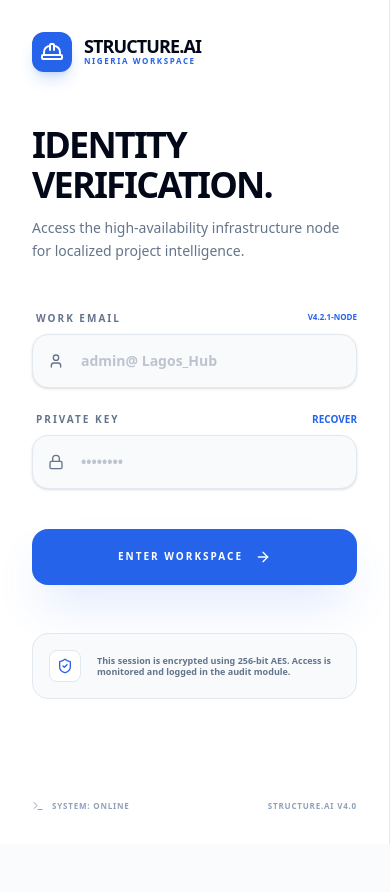
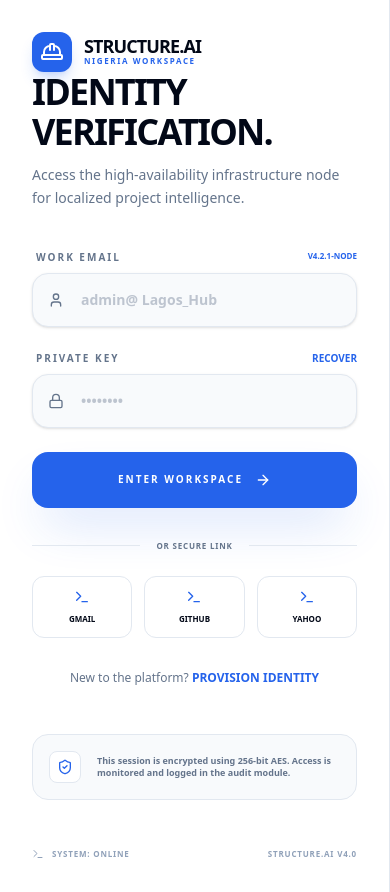
Before and after one commit to ecoinboxhub/nigeria-ai-frontend, a Next.js app: page /login in a window 390 px wide. Before the commit the page ends 844 px from the top, so only its background shows below. Built offline with nearby package versions, Linux system fonts and the light colour scheme; no server answers.

Commit message:
feat: implement secure identity with multi-provider OAuth and verified 10 AI modules

```diff
--- a/package.json
+++ b/package.json
@@ -10,6 +10,7 @@
   },
   "dependencies": {
     "@ducanh2912/next-pwa": "^10.2.9",
+    "@supabase/supabase-js": "^2.99.3",
     "@tanstack/react-query": "^5.90.21",
     "axios": "^1.13.6",
     "clsx": "^2.1.1",
--- a/src/app/login/page.tsx
+++ b/src/app/login/page.tsx
@@ -5,11 +5,12 @@ import { useRouter } from "next/navigation";
 import { motion } from "framer-motion";
 import { Lock, User, Loader2, HardHat, ArrowRight, ShieldCheck, Terminal } from "lucide-react";
 import api from "@/lib/api";
+import { supabase } from "@/lib/supabase";
+import Link from "next/link";
 
 export default function LoginPage() {
   const [loading, setLoading] = useState(false);
   const router = useRouter();
-
   const [error, setError] = useState("");
 
   const handleLogin = async (e: React.FormEvent) => {
@@ -17,7 +18,6 @@ export default function LoginPage() {
     setLoading(true);
     setError("");
 
-    // Read form values (using refs or state, but here I'll use target for simplicity since it's a small form)
     const target = e.target as any;
     const email = target[0].value;
     const password = target[1].value;
@@ -28,6 +28,23 @@ export default function LoginPage() {
       router.push("/dashboard/projects");
     } catch (err: any) {
       setError(err.response?.data?.detail || "Authentication failed. Node unreachable.");
+    } finally {
+      setLoading(false);
+    }
+  };
+
+  const handleSocialLogin = async (provider: 'google' | 'github' | 'yahoo') => {
+    try {
+      setLoading(true);
+      const { error } = await supabase.auth.signInWithOAuth({
+        provider,
+        options: {
+          redirectTo: `${window.location.origin}/dashboard/projects`
+        }
+      });
+      if (error) throw error;
+    } catch (err: any) {
+      setError(`Auth failed: ${err.message}`);
     } finally {
       setLoading(false);
     }
@@ -53,7 +70,7 @@ export default function LoginPage() {
           animate={{ opacity: 1, y: 0 }}
           className="w-full max-w-sm mx-auto my-auto"
         >
-          <div className="mb-12">
+          <div className="mb-10">
             <h1 className="text-4xl font-black text-foreground mb-3 tracking-tighter uppercase">
               Identity <br />Verification.
             </h1>
@@ -63,6 +80,12 @@ export default function LoginPage() {
           </div>
 
           <form onSubmit={handleLogin} className="space-y-6">
+            {error && (
+              <div className="p-3 bg-red-50 border border-red-100 rounded-xl text-red-600 text-[10px] font-black uppercase tracking-widest text-center">
+                {error}
+              </div>
+            )}
+
             <div className="space-y-2">
               <div className="flex justify-between pl-1">
                  <label className="text-[10px] font-black text-muted-foreground uppercase tracking-[0.2em]">Work Email</label>
@@ -82,7 +105,7 @@ export default function LoginPage() {
             <div className="space-y-2">
               <div className="flex items-center justify-between pl-1">
                  <label className="text-[10px] font-black text-muted-foreground uppercase tracking-[0.2em]">Private Key</label>
-                 <a href="#" className="text-[10px] font-black text-primary hover:underline transition-all">RECOVER</a>
+                 <a href="#" className="text-[10px] font-black text-primary hover:underline transition-all uppercase">RECOVER</a>
               </div>
               <div className="relative group">
                 <Lock className="absolute left-4 top-1/2 -translate-y-1/2 w-4 h-4 text-muted-foreground group-focus-within:text-primary transition-colors" />
@@ -97,7 +120,7 @@ export default function LoginPage() {
 
             <button
               disabled={loading}
-              className="w-full bg-primary text-white font-black text-[10px] uppercase tracking-[0.2em] py-5 rounded-2xl shadow-2xl shadow-primary/20 hover:scale-[1.02] active:scale-[0.98] transition-all flex items-center justify-center gap-3 mt-10"
+              className="w-full bg-primary text-white font-black text-[10px] uppercase tracking-[0.2em] py-5 rounded-2xl shadow-2xl shadow-primary/20 hover:scale-[1.02] active:scale-[0.98] transition-all flex items-center justify-center gap-3 mt-6"
             >
               {loading ? (
                 <div className="flex items-center gap-2">
@@ -112,6 +135,44 @@ export default function LoginPage() {
               )}
             </button>
           </form>
+
+          <div className="mt-8">
+            <div className="flex items-center gap-4 mb-6">
+              <div className="h-px bg-border flex-1" />
+              <span className="text-[8px] font-black text-muted-foreground uppercase tracking-widest">or secure link</span>
+              <div className="h-px bg-border flex-1" />
+            </div>
+
+            <div className="grid grid-cols-3 gap-3">
+               <button
+                onClick={() => handleSocialLogin('google')}
+                className="flex items-center justify-center gap-2 p-3 border border-border rounded-xl hover:bg-slate-50 transition-all flex-col sm:flex-row"
+               >
+                  <Terminal className="w-4 h-4 text-primary" />
+                  <span className="text-[8px] font-black text-foreground">GMAIL</span>
+               </button>
+               <button
+                onClick={() => handleSocialLogin('github')}
+                className="flex items-center justify-center gap-2 p-3 border border-border rounded-xl hover:bg-slate-50 transition-all flex-col sm:flex-row"
+               >
+                  <Terminal className="w-4 h-4 text-primary" />
+                  <span className="text-[8px] font-black text-foreground">GITHUB</span>
+               </button>
+               <button
+                onClick={() => handleSocialLogin('yahoo' as any)}
+                className="flex items-center justify-center gap-2 p-3 border border-border rounded-xl hover:bg-slate-50 transition-all flex-col sm:flex-row"
+               >
+                  <Terminal className="w-4 h-4 text-primary" />
+                  <span className="text-[8px] font-black text-foreground">YAHOO</span>
+               </button>
+            </div>
+          </div>
+
+          <div className="mt-8 text-center">
+             <p className="text-xs text-muted-foreground font-medium">
+                New to the platform? <Link href="/register" className="text-primary font-black uppercase hover:underline">Provision Identity</Link>
+             </p>
+          </div>
 
           <div className="mt-12 flex items-center gap-4 p-4 bg-slate-50 border border-border rounded-2xl">
              <div className="w-8 h-8 rounded-lg bg-white border border-border flex items-center justify-center shrink-0">
--- a/src/app/register/page.tsx
+++ b/src/app/register/page.tsx
@@ -6,6 +6,8 @@ import { motion } from "framer-motion";
 import { Lock, User, Loader2, HardHat, ArrowRight, ShieldCheck, Mail, Github, Chrome } from "lucide-react";
 import Link from "next/link";
 import api from "@/lib/api";
+import { createClient } from "@supabase/supabase-js";
+import { supabase } from "@/lib/supabase";
 
 export default function RegisterPage() {
   const [loading, setLoading] = useState(false);
@@ -32,6 +34,23 @@ export default function RegisterPage() {
       router.push("/login?registered=true");
     } catch (err: any) {
       setError(err.response?.data?.detail || "Registration failed. Verification node timeout.");
+    } finally {
+      setLoading(false);
+    }
+  };
+
+  const handleSocialLogin = async (provider: 'google' | 'github' | 'yahoo') => {
+    try {
+      setLoading(true);
+      const { data, error } = await supabase.auth.signInWithOAuth({
+        provider,
+        options: {
+          redirectTo: `${window.location.origin}/dashboard/projects`
+        }
+      });
+      if (error) throw error;
+    } catch (err: any) {
+      setError(`Auth failed: ${err.message}`);
     } finally {
       setLoading(false);
     }
@@ -68,7 +87,7 @@ export default function RegisterPage() {
 
           <form onSubmit={handleRegister} className="space-y-4">
             {error && (
-              <div className="p-3 bg-red-50 border border-red-100 rounded-xl text-red-600 text-[10px] font-black uppercase tracking-widest">
+              <div className="p-3 bg-red-50 border border-red-100 rounded-xl text-red-600 text-[10px] font-black uppercase tracking-widest text-center">
                 {error}
               </div>
             )}
@@ -144,14 +163,27 @@ export default function RegisterPage() {
               <div className="h-px bg-border flex-1" />
             </div>
 
-            <div className="grid grid-cols-2 gap-3">
-               <button className="flex items-center justify-center gap-2 p-3 border border-border rounded-xl hover:bg-slate-50 transition-all">
+            <div className="grid grid-cols-3 gap-3">
+               <button
+                onClick={() => handleSocialLogin('google')}
+                className="flex items-center justify-center gap-2 p-3 border border-border rounded-xl hover:bg-slate-50 transition-all"
+               >
                   <Chrome className="w-4 h-4" />
-                  <span className="text-[10px] font-black text-foreground">GMAIL</span>
+                  <span className="text-[8px] font-black text-foreground">GMAIL</span>
                </button>
-               <button className="flex items-center justify-center gap-2 p-3 border border-border rounded-xl hover:bg-slate-50 transition-all">
+               <button
+                onClick={() => handleSocialLogin('github')}
+                className="flex items-center justify-center gap-2 p-3 border border-border rounded-xl hover:bg-slate-50 transition-all"
+               >
                   <Github className="w-4 h-4" />
-                  <span className="text-[10px] font-black text-foreground">GITHUB</span>
+                  <span className="text-[8px] font-black text-foreground">GITHUB</span>
+               </button>
+               <button
+                onClick={() => handleSocialLogin('yahoo' as any)}
+                className="flex items-center justify-center gap-2 p-3 border border-border rounded-xl hover:bg-slate-50 transition-all"
+               >
+                  <Mail className="w-4 h-4" />
+                  <span className="text-[8px] font-black text-foreground">YAHOO</span>
                </button>
             </div>
           </div>
--- /dev/null
+++ b/src/components/auth-context.tsx
@@ -0,0 +1,87 @@
+"use client";
+
+import { createContext, useContext, useEffect, useState } from "react";
+import { supabase } from "@/lib/supabase";
+import api from "@/lib/api";
+
+interface AuthContextType {
+  user: any;
+  loading: boolean;
+  signOut: () => Promise<void>;
+}
+
+const AuthContext = createContext<AuthContextType>({
+  user: null,
+  loading: true,
+  signOut: async () => {},
+});
+
+export const useAuth = () => useContext(AuthContext);
+
+export function AuthProvider({ children }: { children: React.ReactNode }) {
+  const [user, setUser] = useState<any>(null);
+  const [loading, setLoading] = useState(true);
+
+  useEffect(() => {
+    // 1. Check initial session
+    const checkSession = async () => {
+      const { data: { session } } = await supabase.auth.getSession();
+      if (session) {
+        await syncWithBackend(session);
+      }
+      setLoading(false);
+    };
+
+    checkSession();
+
+    // 2. Listen for auth changes
+    const { data: { subscription } } = supabase.auth.onAuthStateChange(async (event, session) => {
+      console.log("Auth event:", event);
+      if (session) {
+        if (event === "SIGNED_IN" || event === "INITIAL_SESSION") {
+          await syncWithBackend(session);
+        }
+        setUser(session.user);
+      } else {
+        setUser(null);
+        localStorage.removeItem("token");
+      }
+      setLoading(false);
+    });
+
+    return () => {
+      subscription.unsubscribe();
+    };
+  }, []);
+
+  const syncWithBackend = async (session: any) => {
+    try {
+      const { user, access_token } = session;
+      const res = await api.post("/auth/social-sync", {
+        email: user.email,
+        full_name: user.user_metadata?.full_name || user.email.split("@")[0],
+        provider: user.app_metadata?.provider || "email",
+        supabase_id: user.id
+      });
+
+      if (res.data.access_token) {
+        localStorage.setItem("token", res.data.access_token);
+        console.log("Backend sync successful");
+      }
+    } catch (error) {
+      console.error("Failed to sync with backend:", error);
+    }
+  };
+
+  const signOut = async () => {
+    await supabase.auth.signOut();
+    localStorage.removeItem("token");
+    setUser(null);
+  };
+
+  return (
+    <AuthContext.Provider value={{ user, loading, signOut }}>
+      {children}
+    </AuthContext.Provider>
+  );
+}
--- a/src/components/providers.tsx
+++ b/src/components/providers.tsx
@@ -2,13 +2,17 @@
 
 import { QueryClient, QueryClientProvider } from "@tanstack/react-query";
 import { useState } from "react";
+
+import { AuthProvider } from "./auth-context";
 
 export default function Providers({ children }: { children: React.ReactNode }) {
   const [queryClient] = useState(() => new QueryClient());
 
   return (
     <QueryClientProvider client={queryClient}>
-      {children}
+      <AuthProvider>
+        {children}
+      </AuthProvider>
     </QueryClientProvider>
   );
 }
--- /dev/null
+++ b/src/lib/supabase.ts
@@ -0,0 +1,6 @@
+import { createClient } from '@supabase/supabase-js';
+
+const supabaseUrl = process.env.NEXT_PUBLIC_SUPABASE_URL || '';
+const supabaseAnonKey = process.env.NEXT_PUBLIC_SUPABASE_ANON_KEY || '';
+
+export const supabase = createClient(supabaseUrl, supabaseAnonKey);
```
Also changed, not shown: src/app/dashboard/projects/page.tsx (+36 -0 lines), 1 other file (tests, documents, lock files or other folders).
